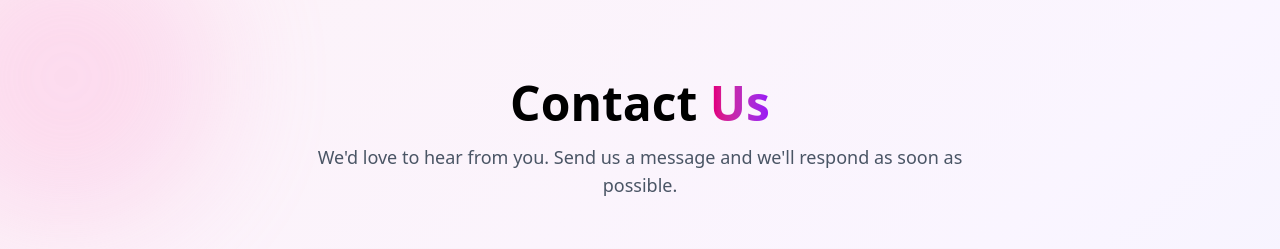
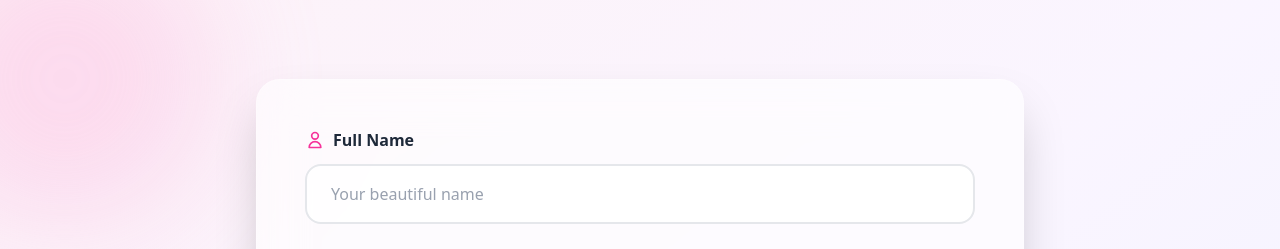
Before and after one commit to aliabdelfatah3/Dr.Mai-El-Hakim, a website: page ContactUs.html in a window 1280 px wide. Shown: the part 498-747 px from the top of the page. Drawn offline with Linux system fonts and the light colour scheme.

Commit message:
removed Contact Us Heading from the section

```diff
--- a/ContactUs.html
+++ b/ContactUs.html
@@ -188,20 +188,6 @@
       ></div>
 
       <div class="container mx-auto px-6 max-w-4xl relative z-10">
-        <div class="text-center mb-16">
-          <h2 class="text-4xl md:text-5xl font-extrabold mb-4">
-            Contact
-            <span
-              class="bg-gradient-to-r from-pink-600 to-purple-600 bg-clip-text text-transparent"
-              >Us</span
-            >
-          </h2>
-          <p class="text-gray-600 text-lg max-w-2xl mx-auto">
-            We'd love to hear from you. Send us a message and we'll respond as
-            soon as possible.
-          </p>
-        </div>
-
         <!-- Creative Form -->
         <div
           class="bg-white/60 backdrop-blur-xl rounded-3xl p-8 md:p-12 shadow-2xl border border-white/20 hover:shadow-3xl hover:shadow-pink-300/20 transition-all duration-500 transform hover:-translate-y-2 mx-auto max-w-3xl"
```
